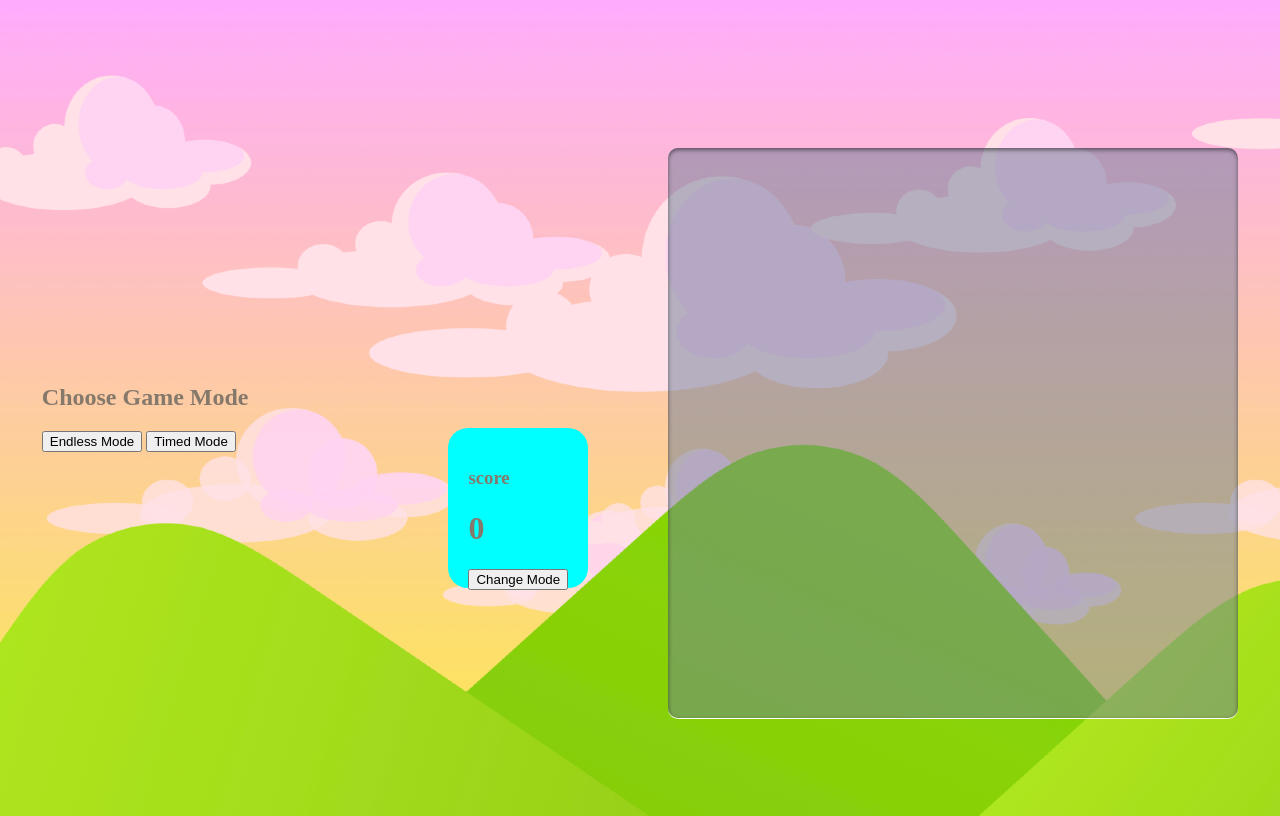
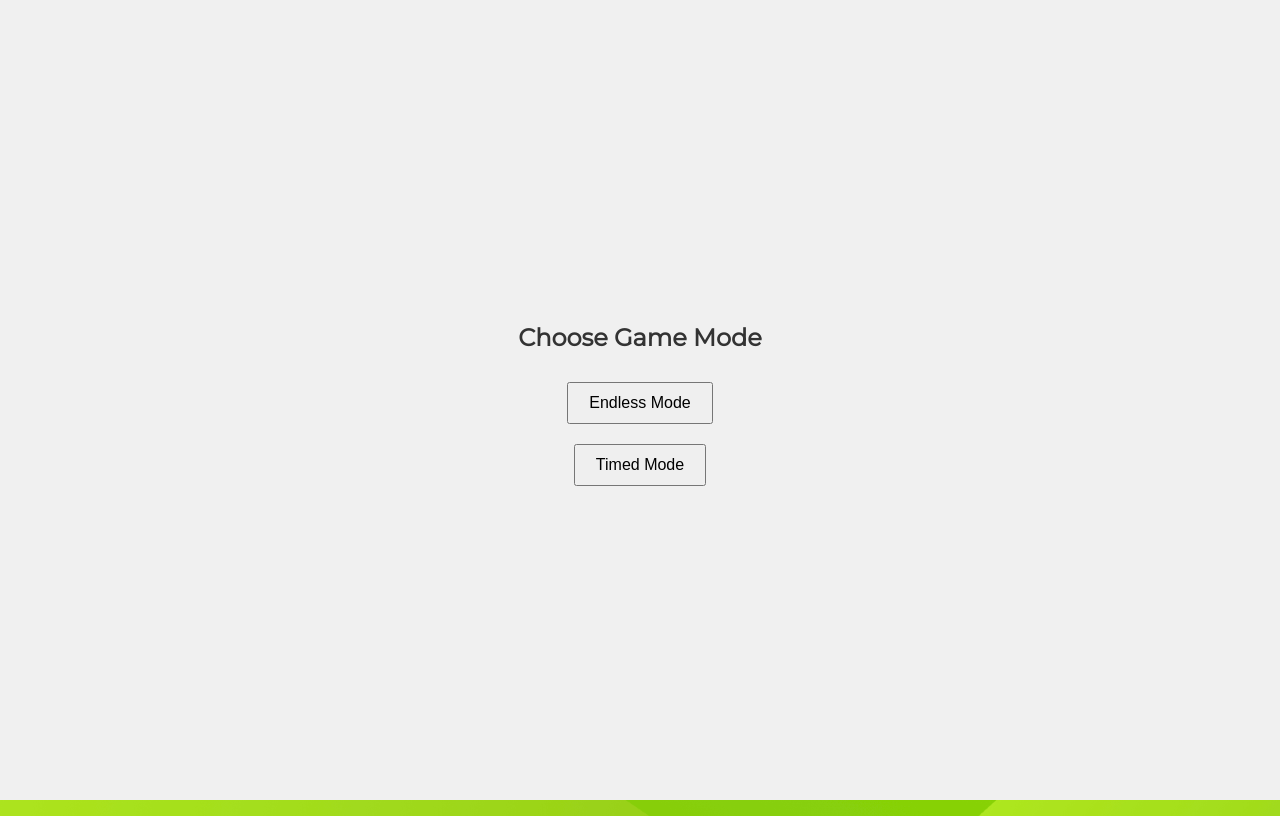
Before and after one commit to shayanbalochofficial/Milkyway-CandyCrushGame, a plain HTML site: page index.html in a window 1280 px wide. Drawn offline with Linux system fonts and the light colour scheme.

Commit message:
Doing CSS

```diff
--- a/style.css
+++ b/style.css
@@ -64,4 +64,57 @@ body {
   width: auto;
   height: 120px;
   padding: 20px;
+  display: flex;
+  flex-direction: column;
+  justify-content: space-between;
+  align-items: center;
+  text-align: center;
+  color: #85796b;
 }
+
+h3,
+h1 {
+  font-family: "Montserrat", sans-serif;
+  text-transform: uppercase;
+  margin: 0;
+}
+
+h1 {
+  margin-top: -10px;
+}
+
+.grid div:hover {
+  transform: scale(1.05);
+  -webkit-transform: scale(1.05);
+  -moz-transform: scale(1.05);
+  -ms-transform: scale(1.05);
+  -o-transform: scale(1.05);
+}
+
+/* Mode Selection Styling */
+#modeSelection {
+  display: flex;
+  flex-direction: column;
+  align-items: center;
+  justify-content: center;
+  height: 100vh;
+  background-color: #f0f0f0;
+  font-family: "Montserrat", sans-serif;
+  position: absolute;
+  top: 0;
+  left: 0;
+  width: 100%;
+  z-index: 10;
+}
+
+#modeSelection h2 {
+  margin-bottom: 20px;
+  color: #333;
+}
+
+#modeSelection button {
+  margin: 10px;
+  padding: 10px 20px;
+  font-size: 16px;
+  cursor: pointer;
+}
```
